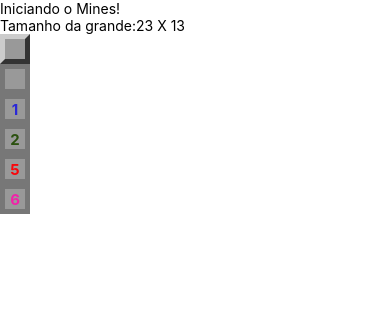
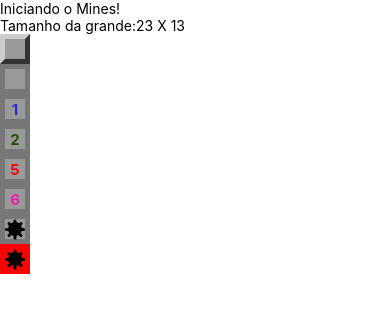
Before and after one commit to luizAlbuquerque0/Mines, a React Native app: screen / in a window 390 px wide. Shown: the top 312 px of the page. Built offline with nearby package versions, Linux system fonts and the light colour scheme.

Commit message:
feat: implement mine component

```diff
--- a/src/App.js
+++ b/src/App.js
@@ -17,6 +17,8 @@
             <Field opened nearMines={2}/>
             <Field opened nearMines={5}/>
             <Field opened nearMines={6}/>
+            <Field mined opened/>
+            <Field mined opened exploded/>
         </View>
     )
 }
--- a/src/components/Field.js
+++ b/src/components/Field.js
@@ -1,12 +1,14 @@
 import React from "react";
 import {View, StyleSheet, Text} from "react-native"
 import params from "../params";
+import Mine from "./Mine";
 
-export default ({mined, opened, nearMines}) => {
+export default ({mined, opened, nearMines, exploded}) => {
 
 
     const styleField = [styles.field];
     if(opened) styleField.push(styles.opened);
+    if(exploded) styleField.push(styles.exploded);
     if(styleField.length === 1) styleField.push(styles.regular);
 
     let color = null;
@@ -24,6 +26,7 @@
                     {nearMines}
                 </Text>  : false
             }
+            {mined && opened ? <Mine/> : false}
         </View>
     )
 }
@@ -52,5 +55,9 @@
     label:{
         fontWeight: 'bold',
         fontSize : params.fontSize,
+    },
+    exploded:{
+        backgroundColor: 'red',
+        borderColor : 'red'
     }
 })
--- /dev/null
+++ b/src/components/Mine.js
@@ -0,0 +1,39 @@
+import React from "react";
+import { View, StyleSheet } from "react-native";
+
+
+export default props => {
+
+    return(
+
+        <View style={styles.container}>
+            <View style={styles.coreMine}></View>
+            <View style={styles.line}></View>
+            <View style={[styles.line, {transform: [{rotate: '45deg'}]}]}></View>
+            <View style={[styles.line, {transform: [{rotate: '90deg'}]}]}></View>
+            <View style={[styles.line, {transform: [{rotate: '135deg'}]}]}></View>
+        </View>
+    )
+}
+
+const styles = StyleSheet.create({
+    container:{
+        alignItems : 'center',
+        justifyContent: 'center',
+    },
+    coreMine:{
+        height: 14,
+        width: 14,
+        borderRadius: 10,
+        backgroundColor: 'black',
+        alignItems: 'center',
+        justifyContent : 'center',
+    },
+    line:{
+        position: 'absolute',
+        height: 3,
+        width: 20,
+        borderRadius: 3,
+        backgroundColor: 'black'
+    }
+})
```
